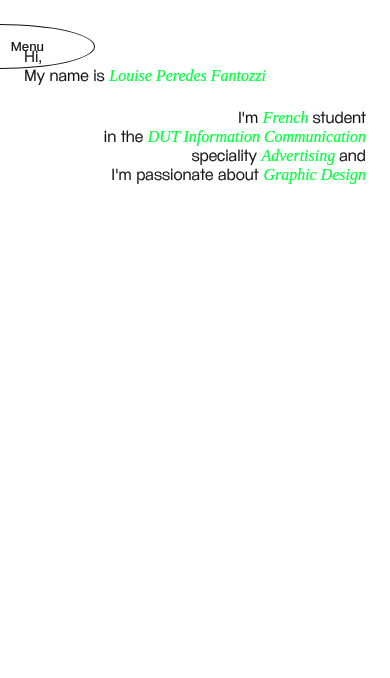
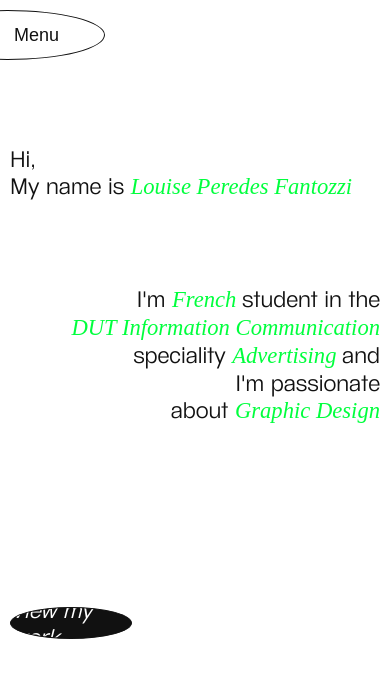
Before and after one commit to Hugofgx9/LouisePortfolio2, a Vue app: page /home in a window 390 px wide. Shown: the top 678 px of the page. Built offline with nearby package versions, Linux system fonts and the light colour scheme.

Commit message:
work on mobile homepage

```diff
--- a/src/App.vue
+++ b/src/App.vue
@@ -15,12 +15,12 @@ export default {
 
 <template>
 	<div id="app">
-		<mq-slot mq="lg">
+		<mq-slot mq="lg" class="desktop">
 			<nav-bar />
 			<router-view/>
 		</mq-slot>
 
-		<mq-slot mq="sm">
+		<mq-slot mq="sm" class="mobile">
 			<mobile-nav-bar />
 			<router-view name="mobile"/>
 		</mq-slot>
--- a/src/components/MobileModal.vue
+++ b/src/components/MobileModal.vue
@@ -34,7 +34,7 @@ export default {
 <style lang='scss' scoped>
 
 #modal-menu {
-	position: absolute;
+	position: fixed;
 	left: 0px;
 	top: 0px;
 	width: 100vw;
--- a/src/components/MobileNavBar.vue
+++ b/src/components/MobileNavBar.vue
@@ -39,24 +39,43 @@ export default {
 
 <style lang='scss' scoped>
 
-button{
-	position: absolute;
-	left: -95px;
-	height: 45px;
+nav{
+	height: 9vw;
+
+	button{
+	position: fixed;
+	left: -20vw;
+	height: 9vw;
+	width: 40vw;
+	background-color: white;
 	overflow: hidden;
 	border: 1px solid $primary-color;
-	width: 190px;
 	text-align: right;
-	// display: flex;
-	// font-style: italic;
-	// justify-content: center;
-	// align-items: center;
 	border-radius: 50%;
 	transition: all .1s ease;
 	z-index: 10;
 
-	span{
-		padding-right: 50px;
+		span{
+			padding-right: 9vw;
+			font-size: 3.5vw;
+		}
+	}
+
+	@media only screen and (max-width: 510px) {
+		height: 50px;
+
+		button{
+			color: red;
+			left: -90px;
+			height: 50px;
+			width: 195px;
+
+			span{
+				padding-right: 45px;
+				font-size: 18px;
+				text-color: red;
+			}
+		}
 	}
 }
 
--- a/src/scss/_init.scss
+++ b/src/scss/_init.scss
@@ -1,12 +1,19 @@
 #app {
-  padding: $global-padding;
-  min-height: calc(100vh - $global-padding);
-  font-family: "GGX88 W01 Light";
-  font-size: 16px;
-  font-style: normal;
-  -webkit-font-smoothing: antialiased;
-  -webkit-text-stroke-width: 0.2px;
-  -moz-osx-font-smoothing: grayscale;
+//   // min-height: calc(100vh - $global-padding);
+   font-family: "GGX88 W01 Light";
+   font-size: 16px;
+   font-style: normal;
+   -webkit-font-smoothing: antialiased;
+   -moz-osx-font-smoothing: grayscale;
+
+   .desktop {
+    padding: $global-padding;
+   }
+
+   .mobile {
+    padding: $mobile-padding;
+
+   }
 }
 
 * {
--- a/src/scss/_variables.scss
+++ b/src/scss/_variables.scss
@@ -3,7 +3,8 @@
 $primary-color: #111111;
 $second-color: #00ff3d;
 $big-font-size: 4.1vw;
-$big-font-mobile: 6vw;
+$big-font-mobile: 5.8vw;
 $global-padding: 24px;
+$mobile-padding: 10px;
 
 @import '_init.scss';
--- a/src/views/mobileViews/MobileHome.vue
+++ b/src/views/mobileViews/MobileHome.vue
@@ -1,6 +1,10 @@
 <script>
+import OvalLink from '@/components/OvalLink.vue';
 export default {
 	name: 'MobileHome',
+	components: {
+		OvalLink,
+	}
 }
 </script>
 
@@ -10,21 +14,25 @@ export default {
 			My name is <span class='italic-text'> Louise Peredes Fantozzi </span>
 		</p>
 		<p class='paragraph-2'>
-			I'm <span class='italic-text'> French </span> student <br/>
-			in the <span class='italic-text'> DUT Information Communication </span> <br/>
+			I'm <span class='italic-text'> French </span> student in the <br/>
+			<span class='italic-text'> DUT Information Communication </span> <br/>
 			speciality <span class='italic-text'> Advertising </span> and <br/>
-			I'm passionate about <span class='italic-text'> Graphic Design </span> <br/>
+			I'm passionate <br/>
+			about <span class='italic-text'> Graphic Design </span> <br/>
 		</p>
+		<div>
+			<oval-link text="View my work" to="/"/>
+		</div>
 	</div>
 </template>
 
 <style lang='scss' scoped>
 
 #home{
-	font-size: $big-font-size;
+	font-size: $big-font-mobile;
 	display: grid;
-	height: 100%;
-	grid-template-rows: 1.1fr 1fr;
+	height: 80vh;
+	grid-template-rows: 1fr 1fr 1fr;
 	align-items: center;
 
 	.paragraph-1 {
@@ -32,6 +40,10 @@ export default {
 
 	.paragraph-2 {
 		text-align: right;
+		align-self: start;
+	}
+
+	div{
 	}
 }
 
```
